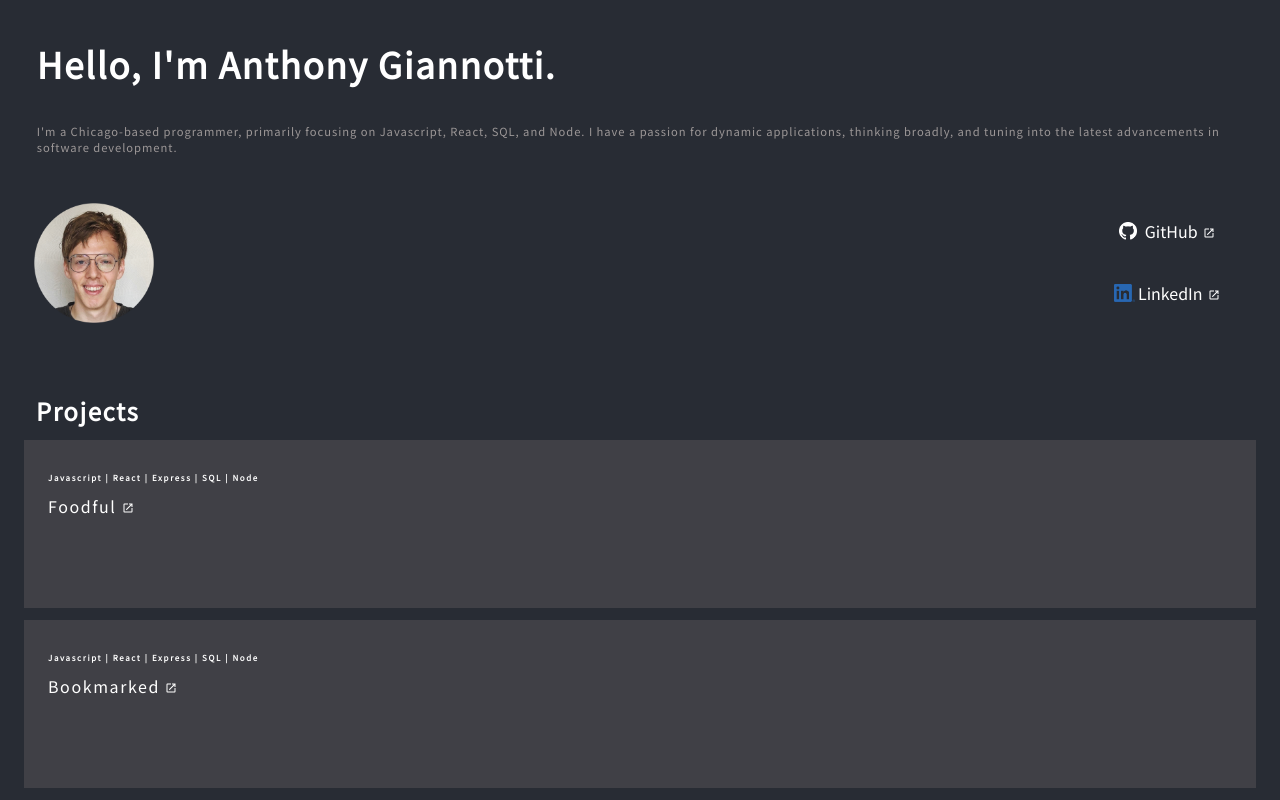
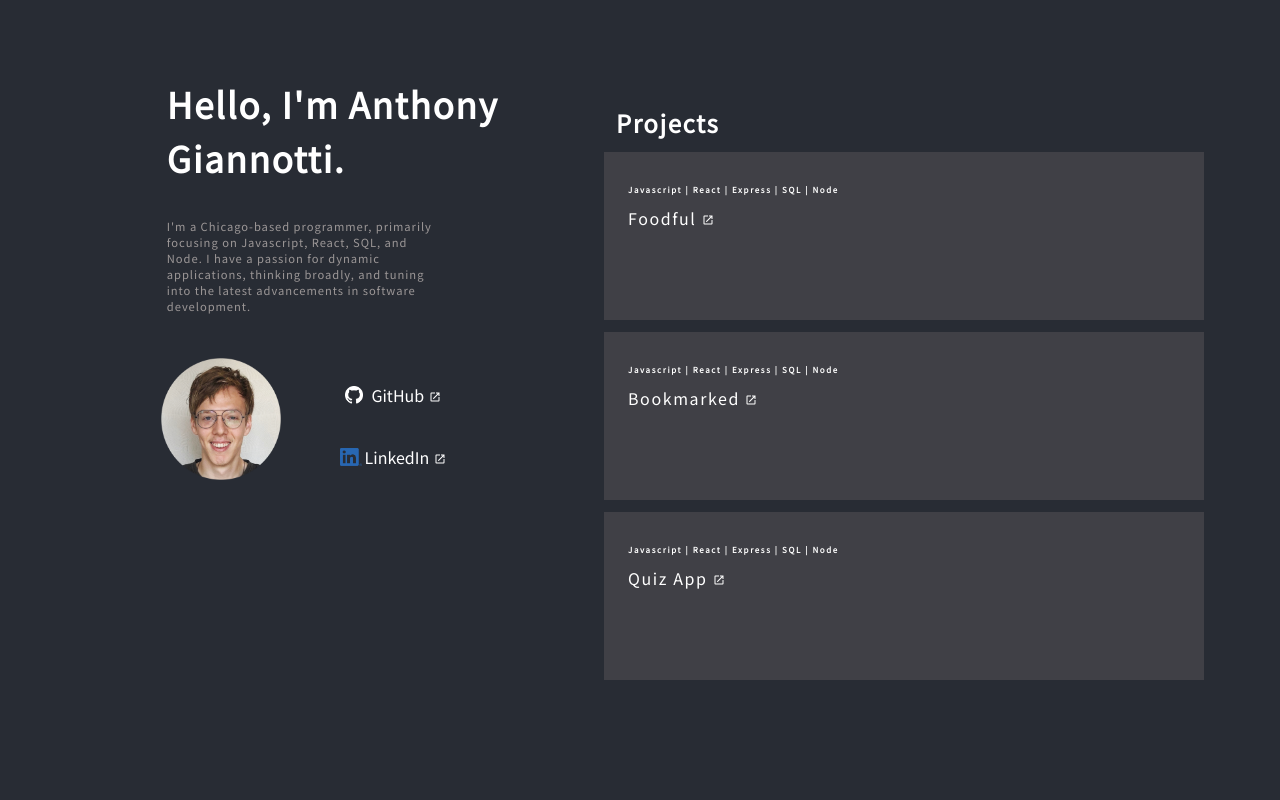
Before and after one commit to agiannotti/agiannotti-portfolio, a React (Create React App) app: page / in a window 1280 px wide. Shown: the top 800 px of the page. Built offline with nearby package versions, Linux system fonts and the light colour scheme.

Commit message:
media queries; css;

```diff
--- a/src/Components/HeaderBar/HeaderBar.css
+++ b/src/Components/HeaderBar/HeaderBar.css
@@ -1,26 +1,20 @@
 .header-bar {
-  margin: 0;
   padding: 1.3rem;
   display: flex;
   flex-direction: column;
   text-decoration: none;
   text-align: center;
   height: 10rem;
-}
-
-.header-bar p {
-  margin: 0;
-  flex-wrap: wrap;
+  max-width: 335px;
 }
 
 .face-container {
   height: 140px;
   width: 140px;
-  padding: 0.2rem;
 }
 
 .face-img {
-  height: 120px;
+  height: 122px;
   width: 120px;
 }
 
@@ -31,7 +25,7 @@
   padding-bottom: 35px;
   padding-right: 20px;
   position: relative;
-  bottom: 115px;
+  bottom: 105px;
 }
 
 .launch-img {
@@ -57,22 +51,5 @@
   top: 2px;
 }
 
-@media (min-width: 470px) {
-  /* .header-links {
-    margin: 0;
-    margin-top: 55px;
-    padding: 5px;
-    height: 30px;
-    padding-right: 22px;
-  }
-  .git-img {
-    height: 18px;
-    padding-right: 8px;
-    padding-top: 4px;
-  }
-  .linkedin-img {
-    height: 18px;
-    padding-right: 8px;
-    padding-top: 4px;
-  } */
+@media (min-width: 920px) {
 }
--- a/src/Components/Main/Main.css
+++ b/src/Components/Main/Main.css
@@ -5,11 +5,13 @@
   padding: 1.3rem;
   padding-bottom: 0.5rem;
   line-height: 3.4rem;
+  max-width: 380px;
 }
 
 .header h1 {
   margin: 0;
   padding: 1rem;
+  max-width: 380px;
 }
 
 .header p {
@@ -19,4 +21,5 @@
   color: rgb(156, 151, 151);
   letter-spacing: 0.06rem;
   line-height: normal;
+  max-width: 280px;
 }
--- a/src/Components/Projects/Projects.css
+++ b/src/Components/Projects/Projects.css
@@ -22,3 +22,24 @@
 .project-section h3 {
   font-size: 8px;
 }
+
+@media (min-width: 920px) {
+  .project-container {
+    padding-top: 24px;
+    position: relative;
+    width: 600px;
+    bottom: 470px;
+    left: 450px;
+  }
+  .project-section {
+    position: relative;
+    bottom: 0px;
+    right: 0px;
+  }
+
+  .project-container h2 {
+    position: relative;
+    bottom: 0px;
+    right: 0px;
+  }
+}
--- a/src/index.css
+++ b/src/index.css
@@ -14,6 +14,13 @@ html {
   font-family: 'Noto Sans KR', sans-serif;
 }
 
+@media (min-width: 991px) {
+  body,
+  html {
+    padding: 20px 65px;
+  }
+}
+
 a,
 a:link,
 a:hover,
```
